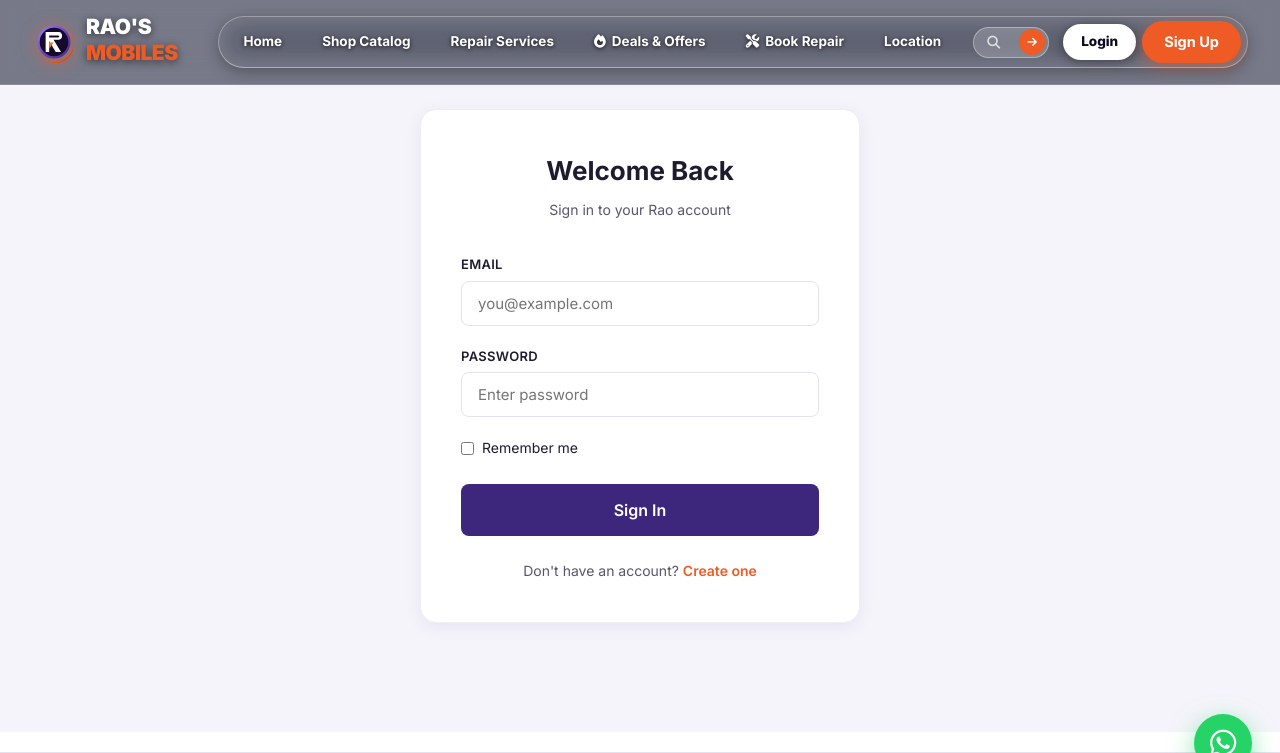
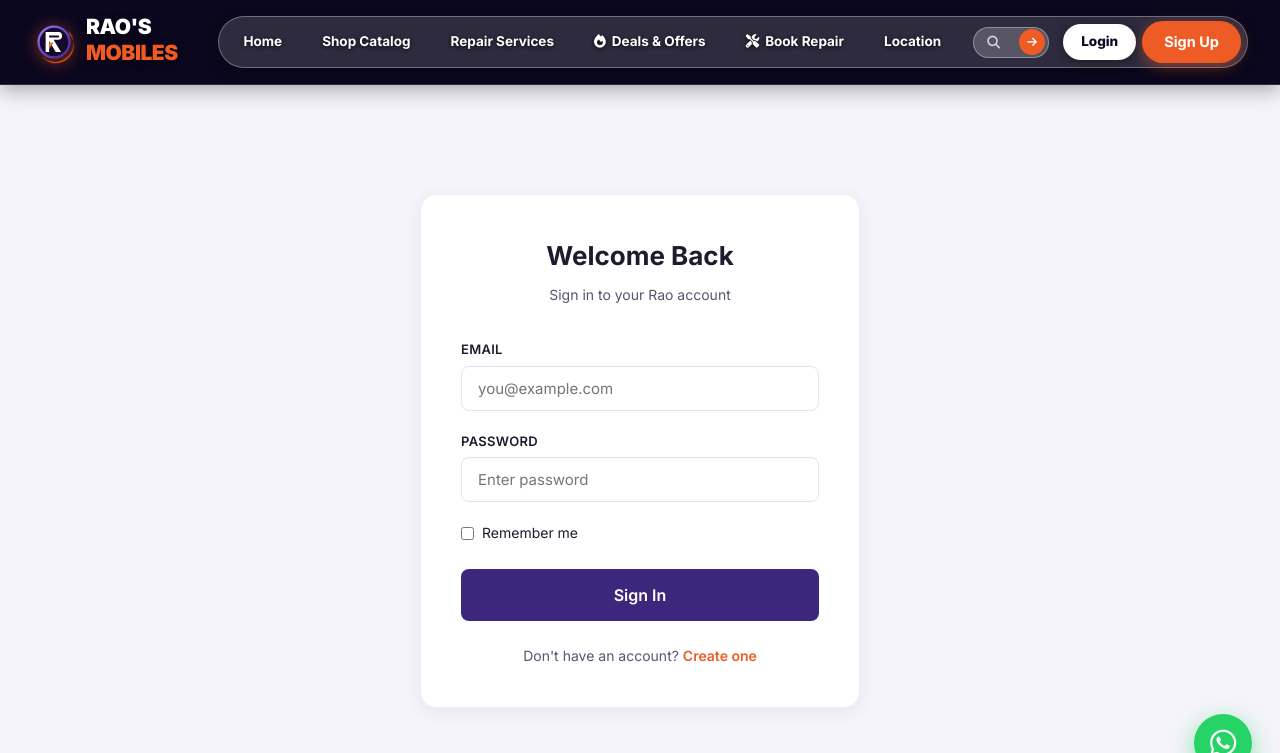
Before and after one commit to bathikadileep/rao-website, a Flask app: a page that uses templates/base.html in a window 1280 px wide. Shown: the top 753 px of the page. Run offline with Flask 3, Linux system fonts and the light colour scheme.

Commit message:
Fix navbar header positioning to sticky mode to eliminate content clipping on Login, Sign Up, Product detail, and all inner pages

```diff
--- a/static/css/style.css
+++ b/static/css/style.css
@@ -50,16 +50,17 @@ img {
     display: block;
 }
 
-/* ===== NAVBAR (Floating Translucent Glass over Hero Video) ===== */
+/* ===== NAVBAR (Sticky Glass Bar) ===== */
 .navbar {
-    position: absolute;
+    position: sticky;
     top: 0;
     left: 0;
     width: 100%;
     z-index: 1000;
-    background: rgba(15, 20, 42, 0.55);
+    background: #0B071E;
     backdrop-filter: blur(16px);
     border-bottom: 1px solid rgba(255, 255, 255, 0.15);
+    box-shadow: 0 4px 20px rgba(0, 0, 0, 0.35);
 }
 
 .nav-container {
--- a/templates/index.html
+++ b/templates/index.html
@@ -2,7 +2,7 @@
 {% block title %}Rao's Mobile Accessories & Repair - Narasaraopet{% endblock %}
 
 {% block content %}
-<section class="hero-vibers" style="position: relative; width: 100%; min-height: 100vh; display: flex; align-items: center; justify-content: center; overflow: hidden; background: #0B071E; color: #ffffff; padding: 140px 20px 80px;">
+<section class="hero-vibers" style="position: relative; width: 100%; min-height: calc(100vh - 84px); display: flex; align-items: center; justify-content: center; overflow: hidden; background: #0B071E; color: #ffffff; padding: 80px 20px 60px;">
     <video autoplay loop muted playsinline class="hero-vibers-video" style="position: absolute; top: 0; left: 0; width: 100%; height: 100%; object-fit: cover; object-position: center; z-index: 1; filter: brightness(0.88) contrast(1.05);">
         <source src="{{ url_for('static', filename='videos/bg_video.mp4') }}" type="video/mp4">
     </video>
```
